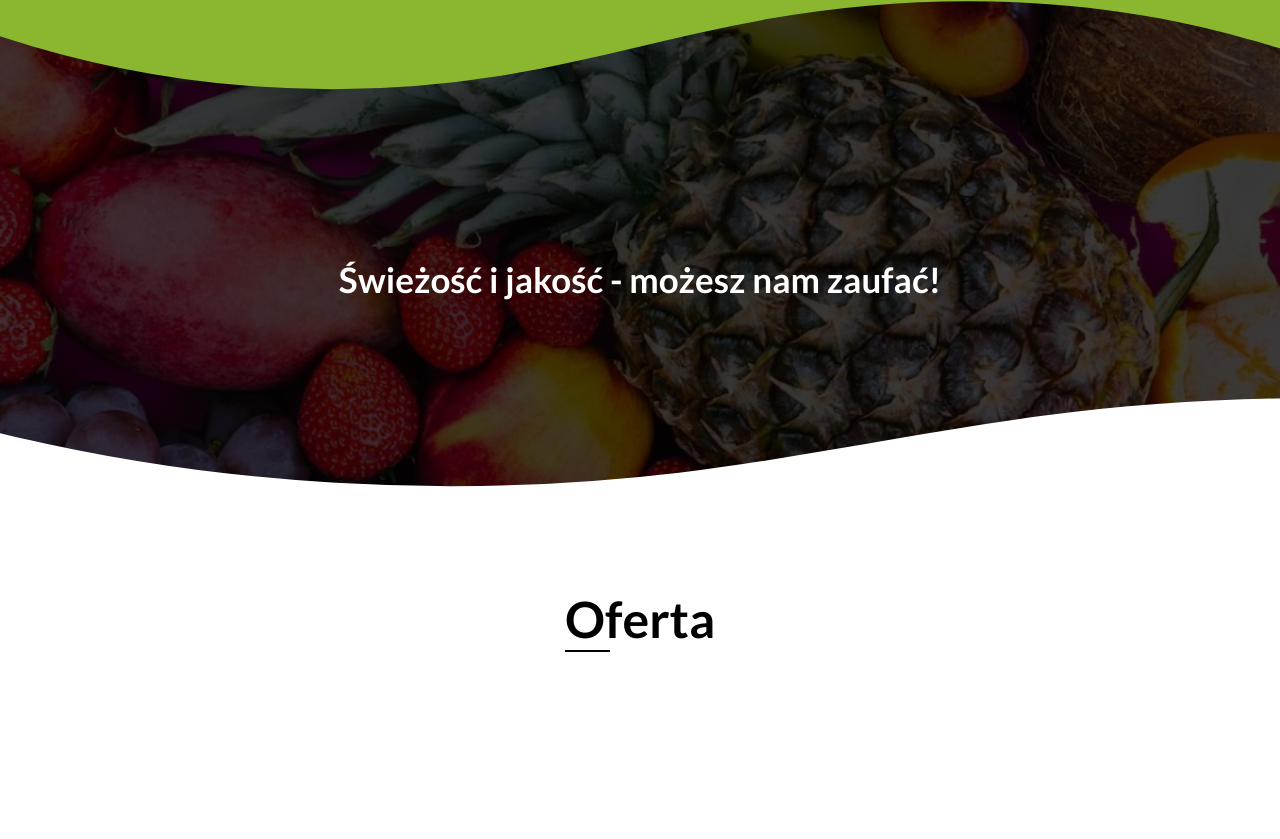
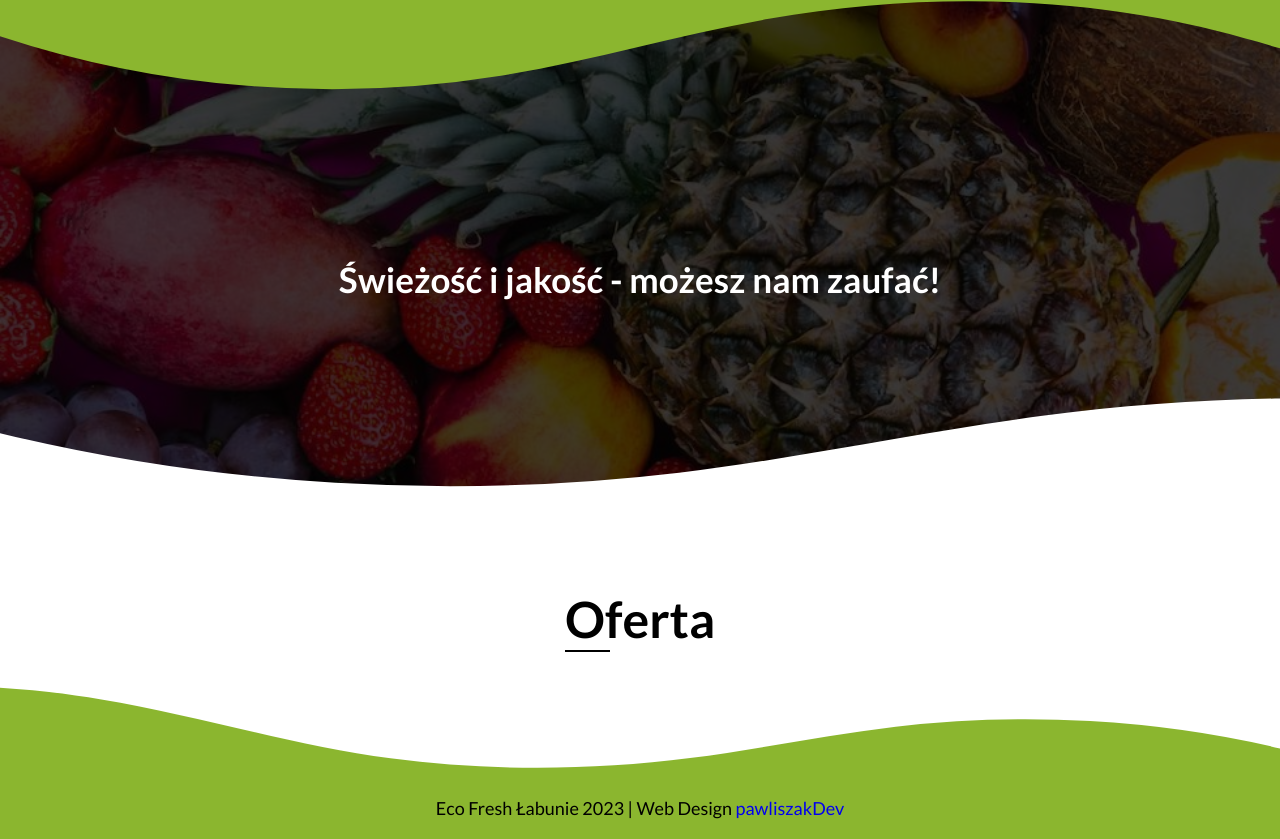
Before and after one commit to Pawliszakk/EcoFreshNext, a Next.js app: page / in a window 1280 px wide. Shown: the part 1594-2433 px from the top of the page. Before the commit the page ends 2273 px from the top, so only its background shows below. Built offline with nearby package versions, Linux system fonts and the light colour scheme.

Commit message:
added footer;

```diff
--- a/components/Home/Offer/Offer.jsx
+++ b/components/Home/Offer/Offer.jsx
@@ -5,8 +5,6 @@ const Offer = () => {
 	return (
 		<section className={classes.offer} id="offer">
 			<SectionTitle>Oferta</SectionTitle>
-
-
 		</section>
 	);
 };
--- /dev/null
+++ b/components/layout/footer/footer.jsx
@@ -0,0 +1,32 @@
+import classes from './footer.module.scss';
+
+const Footer = () => {
+	const currentYear = new Date().getFullYear();
+
+	return (
+		<footer className={classes.footer}>
+			<p>
+				Eco Fresh Łabunie {currentYear} | Web Design{' '}
+				<a href="https://www.pawliszakdev.com" target="_blank" rel="noopener">
+					pawliszakDev
+				</a>
+			</p>
+
+			<div className={classes.divider}>
+				<svg
+					data-name="Layer 1"
+					xmlns="http://www.w3.org/2000/svg"
+					viewBox="0 0 1200 120"
+					preserveAspectRatio="none"
+				>
+					<path
+						d="M985.66,92.83C906.67,72,823.78,31,743.84,14.19c-82.26-17.34-168.06-16.33-250.45.39-57.84,11.73-114,31.07-172,41.86A600.21,600.21,0,0,1,0,27.35V120H1200V95.8C1132.19,118.92,1055.71,111.31,985.66,92.83Z"
+						className={classes.shapeFill}
+					></path>
+				</svg>
+			</div>
+		</footer>
+	);
+};
+
+export default Footer;
--- /dev/null
+++ b/components/layout/footer/footer.module.scss
@@ -0,0 +1,78 @@
+.footer {
+	position: relative;
+	background-color: var(--main-color-darker);
+	min-height: 20vh;
+	display: flex;
+	justify-content: center;
+	align-items: flex-end;
+	font-size: 1.6rem;
+	text-align: center;
+	padding-bottom: 2rem;
+	p {
+		a {
+			z-index: 1;
+			position: relative;
+			&::before {
+				position: absolute;
+				content: '';
+				width: 100%;
+				height: 100%;
+				background-color: #fff;
+				bottom: 0;
+				left: 0;
+				transform: scaleY(0);
+				transition: transform 0.3s;
+				transform-origin: bottom;
+				z-index: -1;
+			}
+			&:hover::before {
+				transform: scaleY(1);
+			}
+		}
+	}
+}
+
+@media (min-width: 992px) {
+	.footer {
+		font-size: 1.8rem;
+	}
+}
+.divider {
+	position: absolute;
+	top: 0;
+	left: 0;
+	width: 100%;
+	overflow: hidden;
+	line-height: 0;
+	transform: rotate(180deg);
+	svg {
+		position: relative;
+		display: block;
+		width: calc(112% + 1.3px);
+		height: 90px;
+	}
+}
+
+.shapeFill {
+	fill: #ffffff;
+}
+
+/** For tablet devices **/
+@media (min-width: 768px) and (max-width: 1023px) {
+	.divider {
+		svg {
+			width: calc(113% + 1.3px);
+			height: 81px;
+		}
+	}
+}
+
+/** For mobile devices **/
+@media (max-width: 767px) {
+	.divider {
+		svg {
+			width: calc(171% + 1.3px);
+			height: 80px;
+		}
+	}
+}
--- a/components/layout/layout.jsx
+++ b/components/layout/layout.jsx
@@ -1,10 +1,12 @@
+import Footer from './footer/footer';
 import Nav from './nav/Nav';
 
-const Layout = ({children}) => {
+const Layout = ({ children }) => {
 	return (
 		<>
 			<Nav />
 			<main>{children}</main>
+			<Footer />
 		</>
 	);
 };
--- a/src/styles/globals.css
+++ b/src/styles/globals.css
@@ -31,7 +31,6 @@ html {
 }
 body {
 	font-family: 'Lato', sans-serif;
-
 }
 :root {
 	--main-color: #a3cf44;
```
